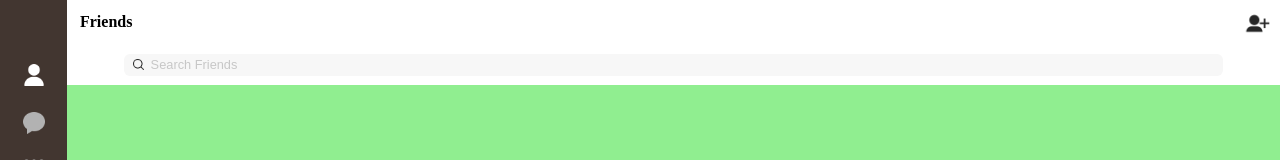
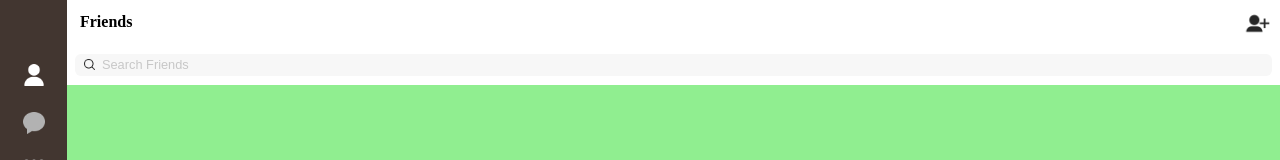
Before and after one commit to gomjellie/kakaotalk, a React (Create React App) app: page / in a window 1280 px wide. Shown: the top 160 px of the page. Built offline with nearby package versions, Linux system fonts and the light colour scheme.

Commit message:
search input 좌우로 늘이면 좌우 빈공간이 너무 늘어나서 width 100%로 바꾸고 마진 추가함

```diff
--- a/src/styles/_friend.scss
+++ b/src/styles/_friend.scss
@@ -34,9 +34,11 @@
     .SearchFriendsWrapper {
       @include flexCenter(row);
       justify-content: flex-start;
-      width: 90%;
+      width: 100%;
       height: 35%;
       background-color: $gray;
+      margin-left: 0.5rem;
+      margin-right: 0.5rem;
       padding: 0.25rem;
       border-radius: 6px 6px 6px 6px;
 
--- a/src/styles/style.css
+++ b/src/styles/style.css
@@ -145,9 +145,11 @@
   -webkit-box-pack: start;
       -ms-flex-pack: start;
           justify-content: flex-start;
-  width: 90%;
+  width: 100%;
   height: 35%;
   background-color: #f7f7f7;
+  margin-left: 0.5rem;
+  margin-right: 0.5rem;
   padding: 0.25rem;
   border-radius: 6px 6px 6px 6px;
 }
```
Also changed, not shown: 1 other file (tests, documents, lock files or other folders).
